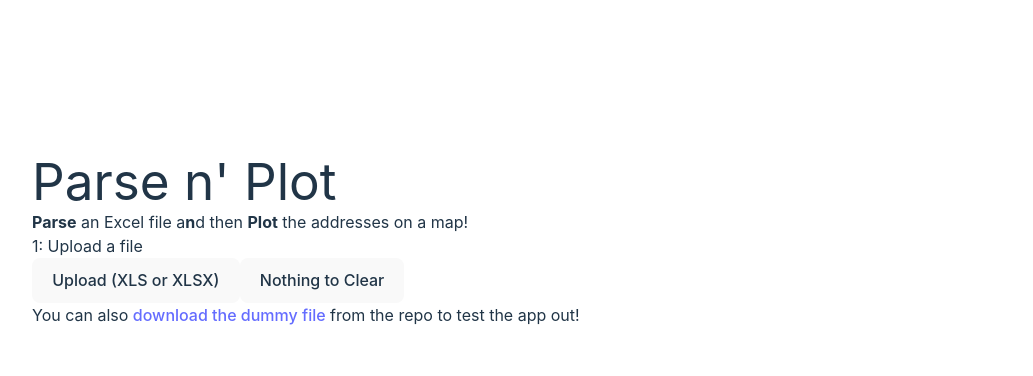
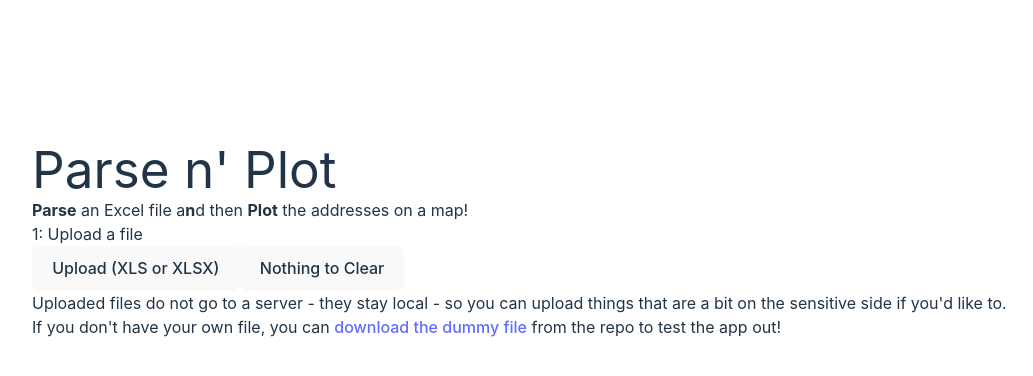
Before and after one commit to emilyeserven/parse-n-plot, a React (Vite) app: page / in a window 1280 px wide. Shown: the top 376 px of the page, without its empty margins (0-1033 px from the left). Built offline with nearby package versions, Linux system fonts and the light colour scheme.

Commit message:
More instruction updates

```diff
--- a/src/App.tsx
+++ b/src/App.tsx
@@ -99,7 +99,8 @@ function App() {
         <>
             <div className="">
                 <h1 className='text-4xl mb-2'>Parse n' Plot</h1>
-                <p className='text-3xl mb-8'><b>Parse</b> an Excel file a<b>n</b>d then <b>Plot</b> the addresses on a map!</p>
+                <p className='text-3xl mb-8'><b>Parse</b> an Excel file a<b>n</b>d then <b>Plot</b> the addresses on a
+                    map!</p>
                 <h2 className='text-2xl mb-2'>1: Upload a file</h2>
                 <button className={`${wbData === null ? 'bg-slate-200 text-black' : 'bg-gray-600 text-white'}`}
                         onClick={() => {
@@ -110,9 +111,15 @@ function App() {
                            const theTarget = event.target as HTMLInputElement;
                            theTarget.value = '';
                        }} style={{"padding": "10px"}}/>
-                <button className={`${wbData !== null ? 'bg-slate-200 text-black ml-4' : 'bg-gray-600 text-white ml-4 italic cursor-default border-0'}`}
-                        onClick={clearAll}><i className="cui-file"></i> {wbData !== null ? 'Clear All' : 'Nothing to Clear'}</button>
-                <p className='text-base mt-2 mb-4'>You can also <a href='https://github.com/emilyeserven/parse-n-plot/blob/main/Dummy%20List.xlsx' target='blank' className='text-slate-300 hover:text-slate-600 underline'>download the dummy file</a> from the repo to test the app out!</p>
+                <button
+                    className={`${wbData !== null ? 'bg-slate-200 text-black ml-4' : 'bg-gray-600 text-white ml-4 italic cursor-default border-0'}`}
+                    onClick={clearAll}><i className="cui-file"></i> {wbData !== null ? 'Clear All' : 'Nothing to Clear'}
+                </button>
+                <p className='text-base mt-2 mb-2'>Uploaded files do not go to a server - they stay local - so you can upload things that are a bit on the sensitive side if you'd like to.</p>
+                <p className='text-base mt-2 mb-4'>If you don't have your own file, you can <a
+                    href='https://github.com/emilyeserven/parse-n-plot/blob/main/Dummy%20List.xlsx' target='blank'
+                    className='text-slate-300 hover:text-slate-600 underline'>download the dummy file</a> from the repo
+                    to test the app out!</p>
 
             </div>
             <div>
```
